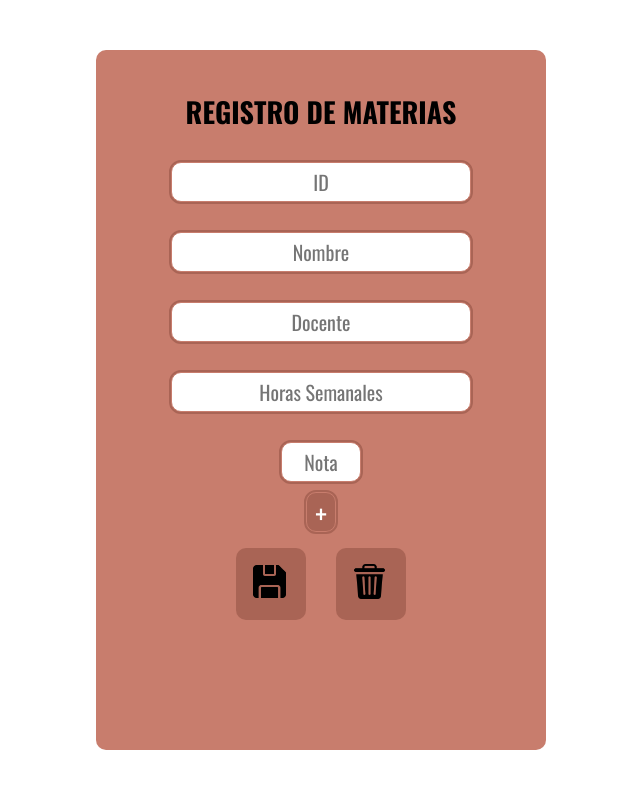
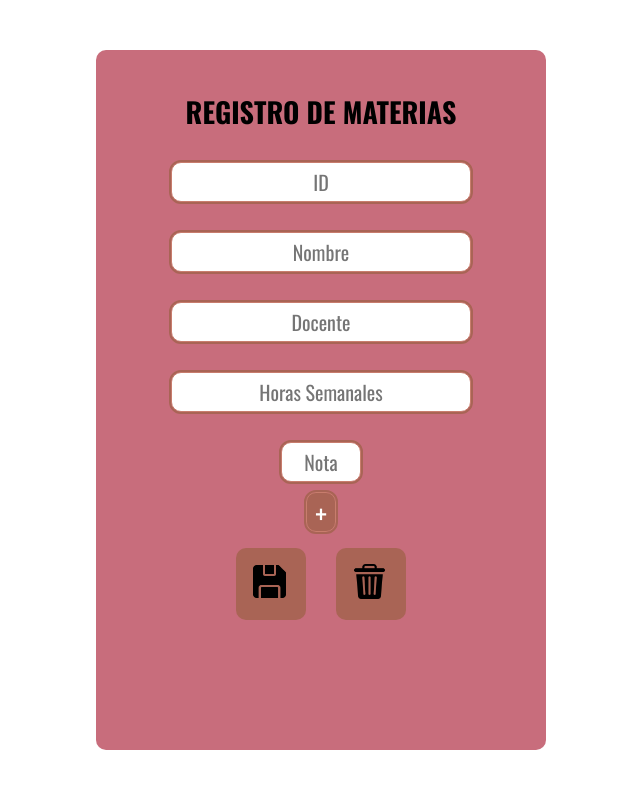
Before and after one commit to SofiiSerial/TEST, a plain HTML site: page tp2FacuySofy/index.html in a window 1280 px wide. Shown: the whole page, without its empty margins (319-959 px from the left). Drawn offline with nearby package versions, Linux system fonts and the light colour scheme.

Commit message:
cambio color

```diff
--- a/tp2FacuySofy/main.css
+++ b/tp2FacuySofy/main.css
@@ -29,7 +29,7 @@ body {
 .formulario {
 	user-select: none;
 	padding-top: 1rem;
-    background: #C87D6D;
+    background: #c86d7c;
 	border-radius: 10px;
 	width: 450px;
     height: 700px;
```
